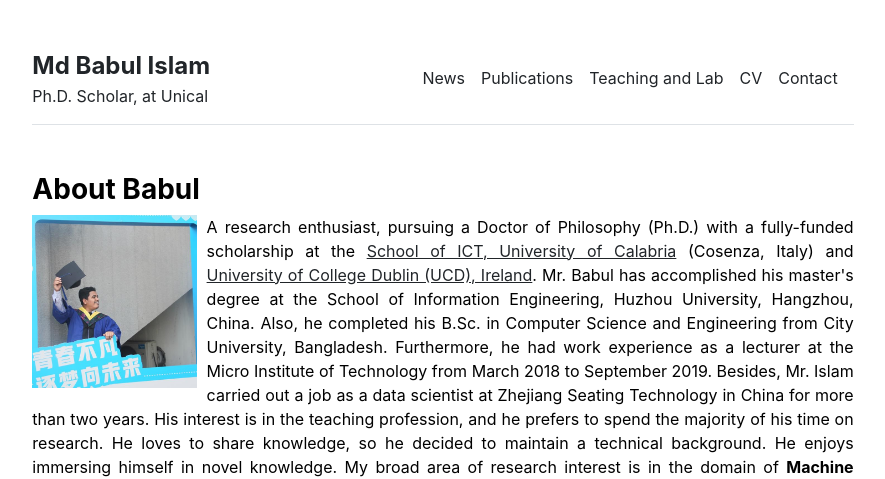
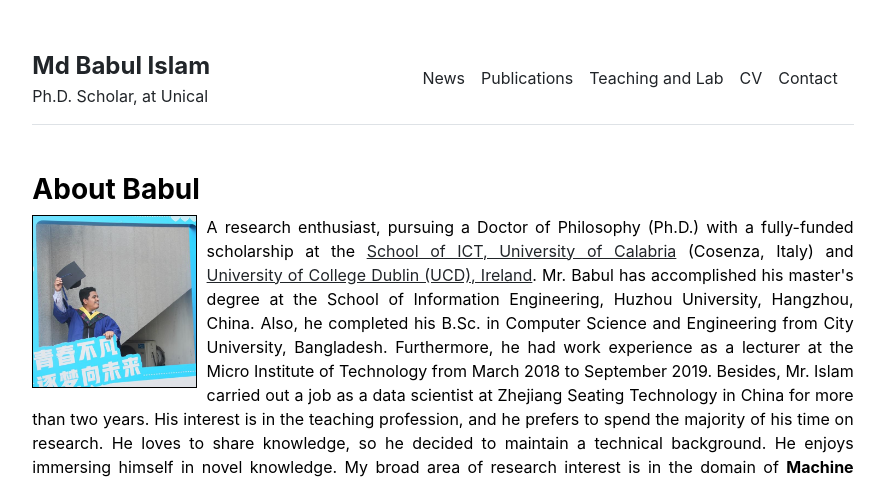
Before and after one commit to babulcseian/babulcseian.github.io, a Jekyll site: the page built from index.md, in a window 1280 px wide. Shown: the top 479 px of the page, without its empty margins (197-1082 px from the left). Built offline with Jekyll 4.4.1, drawn with Linux system fonts in a browser that asks for light colours; a style sheet for code colours, icons or effects is not loaded.

Commit message:
Update home.html

```diff
--- a/_layouts/home.html
+++ b/_layouts/home.html
@@ -5,7 +5,7 @@
 <div class="row g-5 mb-5">
   <div class="col-md-15">
     <h3 class="fw-bold">About Babul</h3>
-  <img src="{{ site.github.url }}/assets/img/Md Babul Con.jpg" alt="Home" width="20%" width="40" title="MSc Graduation" style="float:left; margin-right:10px; margin-bottom:5px" >
+  <img src="{{ site.github.url }}/assets/img/Md Babul Con.jpg" alt="Home" width="20%" width="40" title="MSc Graduation" style="float:left; margin-right:10px; margin-bottom:3px; border: solid black 1px; padding=2px">
      <p align="justify"> A research enthusiast, pursuing a Doctor of Philosophy (Ph.D.) with a fully-funded scholarship at the <a class="other" href='https://dottorato.dimes.unical.it/students/md-babul-islam'>School of ICT, University of Calabria</a> (Cosenza, Italy)
        and <a class="other" href='https://www.ucd.ie/'>University of College Dublin (UCD), Ireland</a>.
        Mr. Babul has accomplished his master's degree at the School of Information Engineering, Huzhou University, Hangzhou, China.
```
